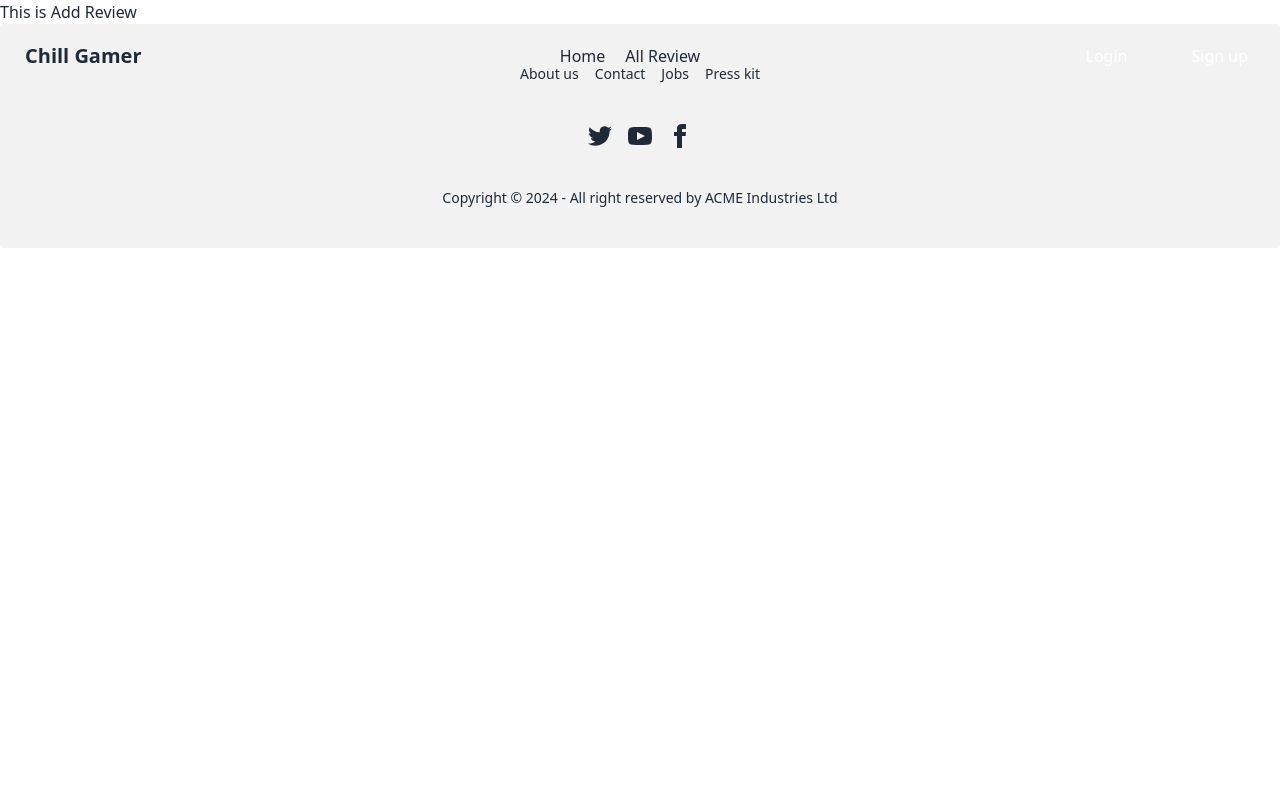
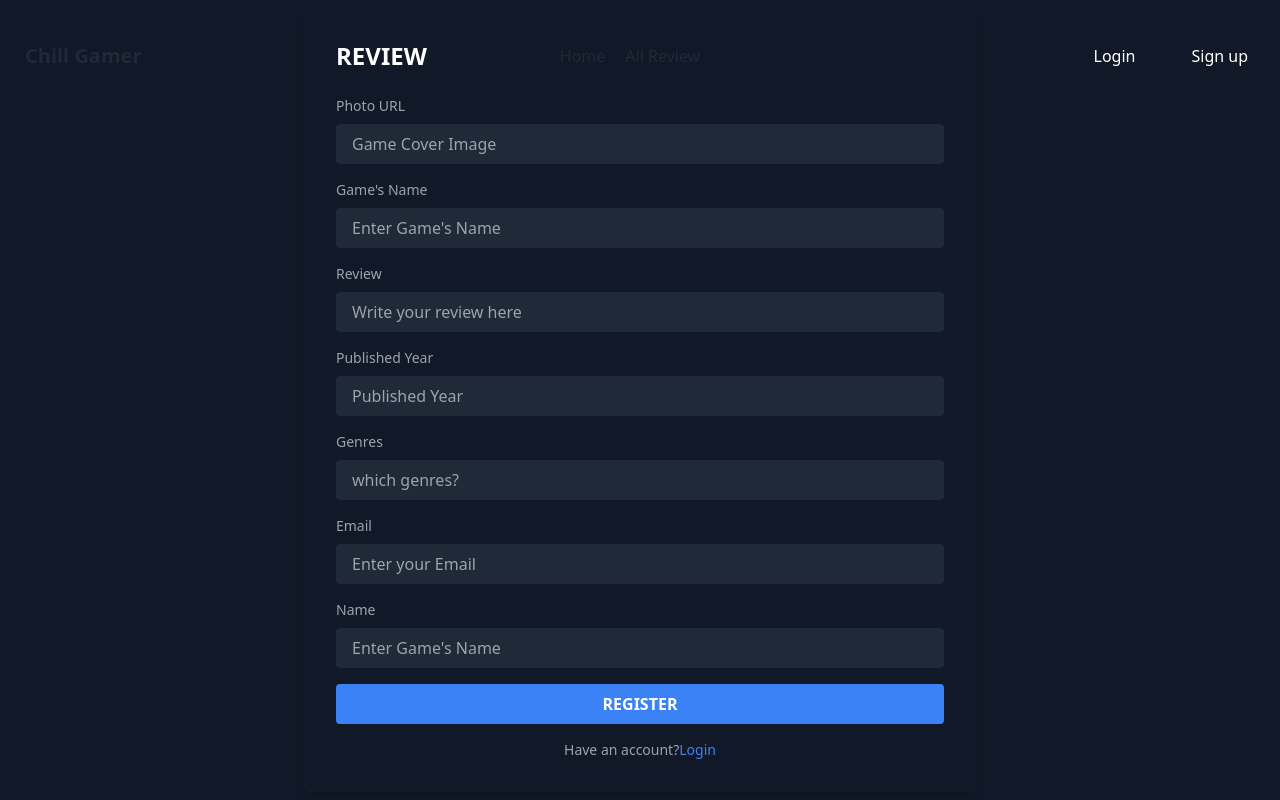
Before and after one commit to adnanahid/EpicGamersClient, a React (Vite) app: page /addReview in a window 1280 px wide. Shown: the top 800 px of the page. Built offline with nearby package versions, Linux system fonts and the light colour scheme; no server answers.

Commit message:
working on add review

```diff
--- a/index.html
+++ b/index.html
@@ -5,6 +5,7 @@
     <!-- <link rel="icon" type="image/svg+xml" href="/vite.svg" /> -->
     <meta name="viewport" content="width=device-width, initial-scale=1.0" />
     <title>Assignment 10</title>
+    <script src="https://cdn.jsdelivr.net/npm/sweetalert2@11"></script>
   </head>
   <body>
     <div id="root"></div>
--- a/package.json
+++ b/package.json
@@ -20,7 +20,8 @@
     "react-icons": "^5.4.0",
     "react-router-dom": "^7.0.2",
     "react-toastify": "^10.0.6",
-    "sort-by": "^1.2.0"
+    "sort-by": "^1.2.0",
+    "sweetalert2": "^11.14.5"
   },
   "devDependencies": {
     "@eslint/js": "^9.15.0",
--- a/src/components/Navbar.jsx
+++ b/src/components/Navbar.jsx
@@ -51,7 +51,7 @@ const Navbar = () => {
         <NavLink to="/">Home</NavLink>
         <NavLink to="/allReview">All Review</NavLink>
         {user ? (
-          <div>
+          <div className="lg:flex gap-5">
             <NavLink to="/addReview">Add Review</NavLink>
             <NavLink to="/myReview">My Review</NavLink>
             <NavLink to="/gameWatchList">Game WatchList</NavLink>
@@ -80,11 +80,8 @@ const Navbar = () => {
             </div>
           </div>
         ) : (
-          <div className="flex gap-2">
-            <Link
-              to="/login"
-              className="lg:px-8 lg:py-2 px-2 py-1 text-white"
-            >
+          <div className="flex">
+            <Link to="/login" className="lg:px-8 lg:py-2 px-2 py-1 text-white">
               Login
             </Link>
             <Link
--- a/src/components/Pages/AddReview.jsx
+++ b/src/components/Pages/AddReview.jsx
@@ -1,11 +1,149 @@
-import React from 'react';
+import React from "react";
+import { Link } from "react-router-dom";
 
 const AddReview = () => {
-    return (
-        <div>
-            This is Add Review
+  const handleSubmit = () => {
+    alert("ok");
+  };
+  return (
+    <div className="min-h-screen flex items-center justify-center bg-gray-900">
+      <div className="w-full max-w-2xl bg-gray-800 rounded-lg overflow-hidden shadow-lg">
+        <div className="bg-gray-900 p-8">
+          <h2 className="text-2xl text-white font-semibold mb-6">REVIEW</h2>
+          <form onSubmit={handleSubmit}>
+            {/* Game Cover IMG URL Input */}
+            <div className="mb-4">
+              <label
+                className="block text-gray-400 text-sm mb-2"
+                htmlFor="photo"
+              >
+                Photo URL
+              </label>
+              <input
+                type="text"
+                name="photo"
+                id="photo"
+                placeholder="Game Cover Image"
+                className="w-full px-4 py-2 bg-gray-800 text-white rounded focus:outline-none focus:ring-2 focus:ring-blue-500"
+              />
+            </div>
+            {/* Game's Name Input */}
+            <div className="mb-4">
+              <label
+                className="block text-gray-400 text-sm mb-2"
+                htmlFor="name"
+              >
+                Game's Name
+              </label>
+              <input
+                type="text"
+                name="title"
+                id="title"
+                placeholder="Enter Game's Name"
+                className="w-full px-4 py-2 bg-gray-800 text-white rounded focus:outline-none focus:ring-2 focus:ring-blue-500"
+              />
+            </div>
+            {/* Description Input */}
+            <div className="mb-4">
+              <label
+                className="block text-gray-400 text-sm mb-2"
+                htmlFor="name"
+              >
+                Review
+              </label>
+              <input
+                type="text"
+                name="name"
+                id="name"
+                placeholder="Write your review here"
+                className="w-full px-4 py-2 bg-gray-800 text-white rounded focus:outline-none focus:ring-2 focus:ring-blue-500"
+              />
+            </div>
+            {/* Published year */}
+            <div className="mb-4">
+              <label
+                className="block text-gray-400 text-sm mb-2"
+                htmlFor="name"
+              >
+                Published Year
+              </label>
+              <input
+                type="text"
+                name="year"
+                id="year"
+                placeholder="Published Year"
+                className="w-full px-4 py-2 bg-gray-800 text-white rounded focus:outline-none focus:ring-2 focus:ring-blue-500"
+              />
+            </div>
+            {/* Genres */}
+            <div className="mb-4">
+              <label
+                className="block text-gray-400 text-sm mb-2"
+                htmlFor="name"
+              >
+                Genres
+              </label>
+              <input
+                type="text"
+                name="genres"
+                id="genres"
+                placeholder="which genres?"
+                className="w-full px-4 py-2 bg-gray-800 text-white rounded focus:outline-none focus:ring-2 focus:ring-blue-500"
+              />
+            </div>
+            {/* Email Input */}
+            <div className="mb-4">
+              <label
+                className="block text-gray-400 text-sm mb-2"
+                htmlFor="email"
+              >
+                Email
+              </label>
+              <input
+                type="email"
+                name="email"
+                id="email"
+                placeholder="Enter your Email"
+                className="w-full px-4 py-2 bg-gray-800 text-white rounded focus:outline-none focus:ring-2 focus:ring-blue-500"
+              />
+            </div>
+            {/* Name Input */}
+            <div className="mb-4">
+              <label
+                className="block text-gray-400 text-sm mb-2"
+                htmlFor="name"
+              >
+                Name
+              </label>
+              <input
+                type="name"
+                name="name"
+                id="name"
+                placeholder="Enter Game's Name"
+                className="w-full px-4 py-2 bg-gray-800 text-white rounded focus:outline-none focus:ring-2 focus:ring-blue-500"
+              />
+            </div>
+
+            {/* Registration Button */}
+            <button
+              className="w-full bg-blue-500 hover:bg-blue-600 text-white py-2 rounded font-semibold transition duration-300"
+              type="submit"
+            >
+              REGISTER
+            </button>
+
+            {/* Login Link */}
+            <p className="text-gray-400 text-sm mt-4 text-center">
+              Have an account?
+              <Link to="/login" className="text-blue-500 hover:underline">
+                Login
+              </Link>
+            </p>
+          </form>
         </div>
-    );
+      </div>
+    </div>
+  );
 };
 
 export default AddReview;
--- a/src/components/Pages/Register.jsx
+++ b/src/components/Pages/Register.jsx
@@ -3,6 +3,9 @@ import { Link, useNavigate } from "react-router-dom";
 import { AuthContext } from "../Provider/AuthProvider";
 import { FaEyeSlash } from "react-icons/fa";
 import { FaEye } from "react-icons/fa";
+import { ToastContainer, toast } from "react-toastify";
+import "react-toastify/dist/ReactToastify.css";
+import Swal from "sweetalert2";
 
 const Register = () => {
   const { user, setUser, createUser, updateUserProfile } =
@@ -21,8 +24,6 @@ const Register = () => {
     createUser(email, password)
       .then((userCredential) => {
         const user = userCredential.user;
-        setUser(user);
-        console.log(user);
         updateUserProfile({
           displayName,
           photoURL,
@@ -31,8 +32,22 @@ const Register = () => {
             setUser({ ...user, displayName, photoURL }); // Update state with user data
           })
           .catch((error) => console.error("Profile update error:", error));
+        const Toast = Swal.mixin({
+          toast: true,
+          position: "top-end",
+          showConfirmButton: false,
+          timer: 3000,
+          timerProgressBar: true,
+          didOpen: (toast) => {
+            toast.onmouseenter = Swal.stopTimer;
+            toast.onmouseleave = Swal.resumeTimer;
+          },
+        });
+        Toast.fire({
+          icon: "success",
+          title: "Signed in successfully",
+        });
         navigate("/");
-
         fetch("http://localhost:3333/users", {
           method: "POST",
           headers: { "content-type": "application/json" },
```
Also changed, not shown: 1 other file (tests, documents, lock files or other folders).
